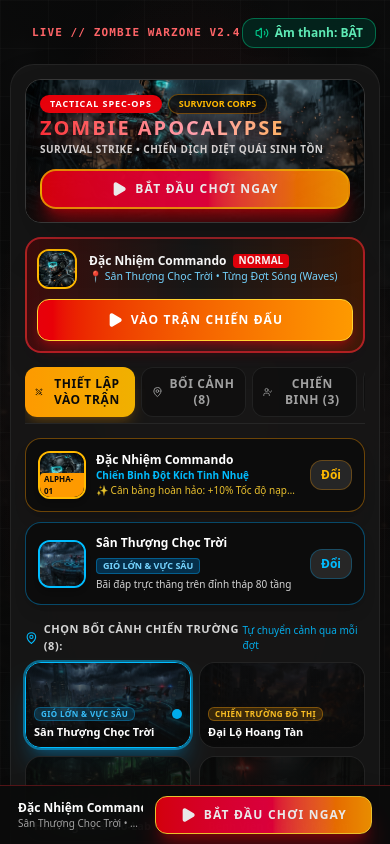
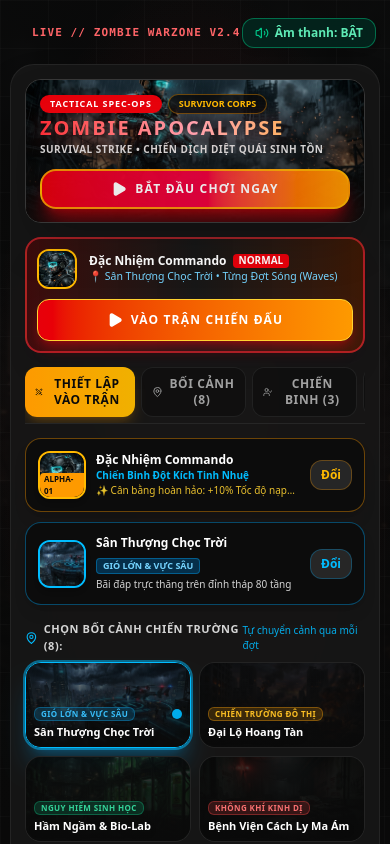
Before and after one commit to ducvantran25121993-ui/Game-zombies, a React (Vite) app: page / in a window 390 px wide. Shown: the top 844 px of the page. Built offline with nearby package versions, Linux system fonts and the light colour scheme.

Commit message:
style(ui): hide sticky play bar on mobile
Adjusted bottom padding and display properties in StartScreen to hide the sticky play bar on mobile devices, improving vertical screen real estate.

```diff
--- a/src/components/StartScreen.tsx
+++ b/src/components/StartScreen.tsx
@@ -56,7 +56,7 @@ export const StartScreen: React.FC<StartScreenProps> = ({
   };
 
   return (
-    <div className="relative w-full min-h-screen bg-neutral-950 flex flex-col items-center justify-start p-2.5 sm:p-4 md:p-6 text-neutral-200 pb-36 overscroll-y-contain">
+    <div className="relative w-full min-h-screen bg-neutral-950 flex flex-col items-center justify-start p-2.5 sm:p-4 md:p-6 text-neutral-200 pb-8 md:pb-32 overscroll-y-contain">
 
       {/* RICH CINEMATIC GAME BACKGROUND WALLPAPER */}
       <div className="fixed inset-0 pointer-events-none z-0 overflow-hidden">
@@ -782,8 +782,8 @@ export const StartScreen: React.FC<StartScreenProps> = ({
 
       </div>
 
-      {/* STICKY BOTTOM FLOATING PLAY BAR (Always visible on any screen size) */}
-      <div className="fixed bottom-0 left-0 right-0 z-30 p-2.5 sm:p-3 bg-neutral-950/90 backdrop-blur-xl border-t border-red-500/30 flex items-center justify-center shadow-2xl">
+      {/* STICKY BOTTOM FLOATING PLAY BAR (Desktop & Tablet only, hidden on mobile) */}
+      <div className="hidden md:flex fixed bottom-0 left-0 right-0 z-30 p-2.5 sm:p-3 bg-neutral-950/90 backdrop-blur-xl border-t border-red-500/30 items-center justify-center shadow-2xl">
         <div className="w-full max-w-4xl flex items-center justify-between gap-3 px-2">
           <div className="flex items-center gap-2.5 truncate">
             <div className="w-8 h-8 rounded-lg overflow-hidden border border-amber-400 shrink-0 bg-neutral-900 hidden xs:block">
```
